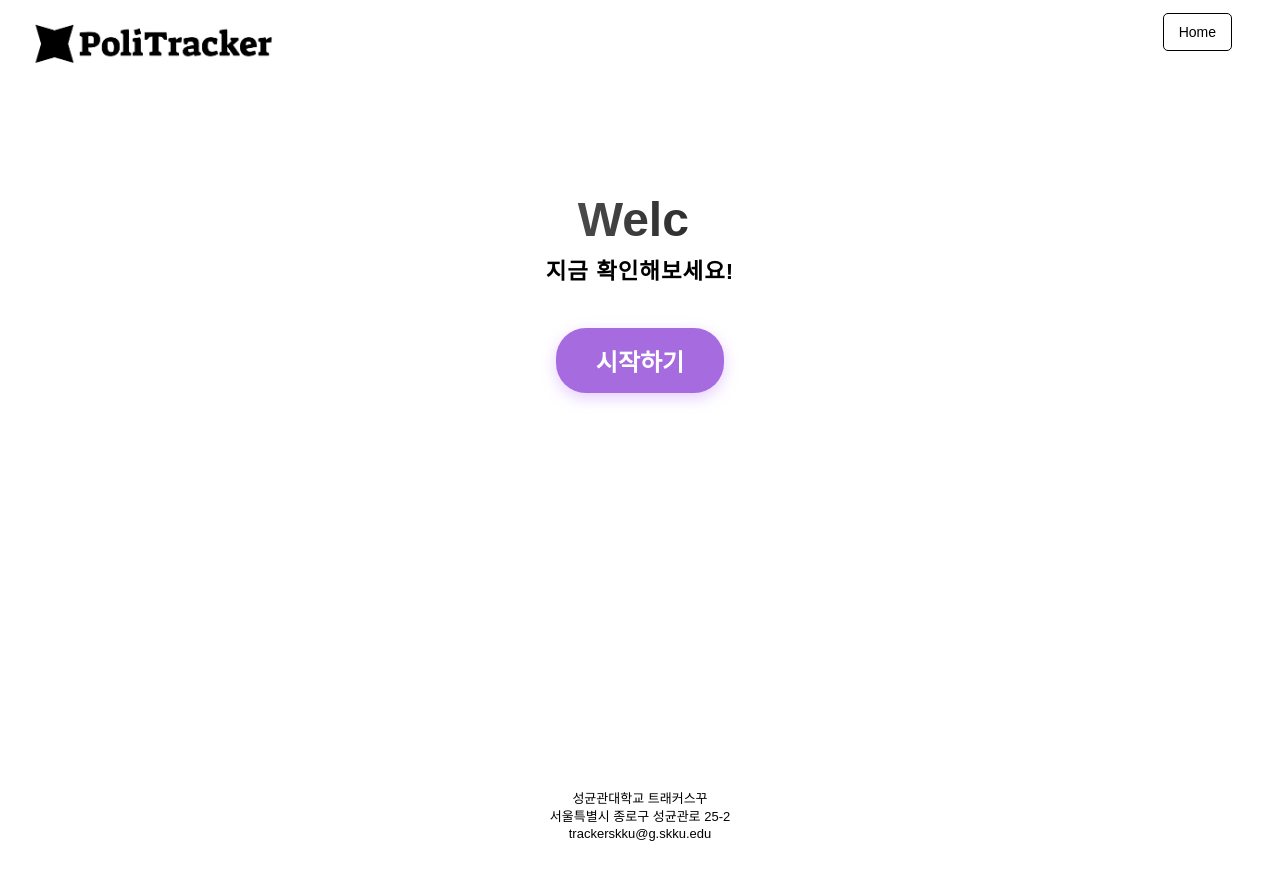
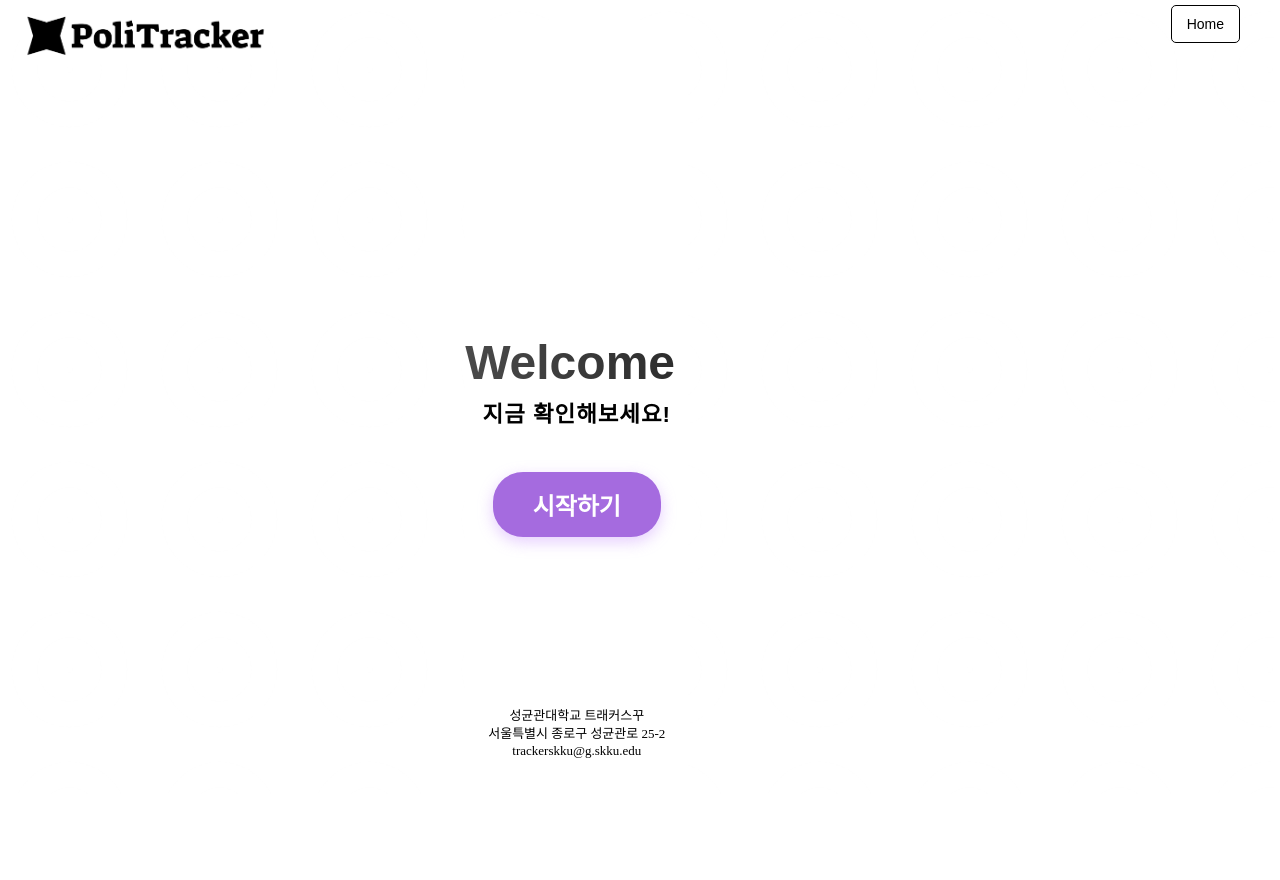
Before and after one commit to Co-Deep-Project/Frontend, a React (Create React App) app in the folder co-deep-frontend(Final)/: page /mbti in a window 1280 px wide. Shown: the top 880 px of the page. Built offline with nearby package versions, Linux system fonts and the light colour scheme.

Commit message:
이전버튼 눌렀을때 답변 지워짐

```diff
--- a/co-deep-frontend(Final)/src/mbti/Mbti.css
+++ b/co-deep-frontend(Final)/src/mbti/Mbti.css
@@ -1,14 +1,15 @@
-/* 상위 컨테이너에서 화면 중앙 배치 */
+/* 전체 화면 컨테이너 */
 .mbti-container {
-    display: flex;
-    justify-content: center; /* 수평 중앙 배치 */
-    align-items: center; /* 수직 중앙 배치 */
-    min-height: 100vh; /* 화면 전체 높이 */
-    background: white;
-    font-family: 'Poppins', sans-serif;
-    padding: 20px;
-    box-sizing: border-box; /* 패딩 포함 크기 계산 */
-  }
+  display: flex;
+  justify-content: center;
+  align-items: center;
+  padding-top: 70px; /* header 높이 + 추가 여백 */
+  min-height: 100vh;
+  background: white;
+  font-family: 'Poppins', sans-serif;
+  position: relative;
+  overflow: auto;
+}
 
   .body {
     overflow-y: auto;
--- a/co-deep-frontend(Final)/src/mbti/Mbti.js
+++ b/co-deep-frontend(Final)/src/mbti/Mbti.js
@@ -1,7 +1,7 @@
 import React, { useState } from "react";
-import StartScreen from "./StartScreen"; // 시작 화면 컴포넌트
-import QuestionScreen from "./QuestionScreen"; // 질문 화면 컴포넌트
-import ResultScreen from "./ResultScreen"; // 결과 화면 컴포넌트
+import StartScreen from "./StartScreen";
+import QuestionScreen from "./QuestionScreen";
+import ResultScreen from "./ResultScreen";
 
 const Mbti = () => {
   const [screen, setScreen] = useState("start");
--- a/co-deep-frontend(Final)/src/mbti/QuestionScreen.css
+++ b/co-deep-frontend(Final)/src/mbti/QuestionScreen.css
@@ -1,15 +1,4 @@
-/* 전체 화면 컨테이너 */
-.mbti-container {
-  display: flex;
-  justify-content: center;
-  align-items: center;
-  padding-top: 70px; /* header 높이 + 추가 여백 */
-  min-height: 100vh;
-  background: white;
-  font-family: 'Poppins', sans-serif;
-  position: relative;
-  overflow: auto;
-}
+
 .question-header {
   position: fixed;
   width: 100%;
@@ -43,7 +32,7 @@
 }
 
 
-/* 추가적으로, 반응형 디자인을 위해 미디어 쿼리를 사용할 수 있습니다 */
+
 @media (max-width: 768px) {
   .mbti-container, .question-box {
     width: 95%;        /* 화면이 작을 때는 너비를 조금 더 늘림 */
@@ -51,10 +40,10 @@
 }
 
 
-/* 진행률 표시 */
+/* 진행률 */
 .progress-wrapper {
-  width: 100%; /* 전체 너비 사용 */
-  margin-bottom: 20px; /* 아래 여백 */
+  width: 100%;
+  margin-bottom: 20px;
 }
 
 
@@ -102,6 +91,7 @@
   word-break:keep-all;
 }
 
+/*버튼 */
 .answerBox {
   display: flex;
   flex-direction: column;
@@ -110,7 +100,7 @@
 
 .answer-button {
   background: #cfc2e9;
-  color: black; /* 텍스트 색상을 흰색으로 변경하여 가시성 향상 */
+  color: black;
   font-size: 1.2rem;
   padding: 20px 30px;
   border: none;
@@ -128,9 +118,8 @@
   transform: scale(0.98);
 }
 
-/* 선택된 버튼의 스타일 */
 .answer-button.selected {
-  background: #b8a6d9;; /* 선택된 버튼의 배경 색상을 더 어두운 색으로 변경 */
+  background: #b8a6d9;;
   color: black;
 }
 
--- a/co-deep-frontend(Final)/src/mbti/QuestionScreen.js
+++ b/co-deep-frontend(Final)/src/mbti/QuestionScreen.js
@@ -131,38 +131,78 @@ const QuestionScreen = ({ onComplete }) => {
         socialProgressive: 0,
         socialConservative: 0
     });
-
+    const [answers, setAnswers] = useState(Array(totalQuestions).fill(null)); // 각 질문의 선택값 기록
     const handleNext = () => {
       if (selectedAnswer === null) {
           alert("선지를 선택해주세요!");
           return;
       }
 
+      // 현재 질문의 점수 유형 계산
+      const scoreType = currentQuestion < 5 ? "economic" :
+          currentQuestion < 10 ? "diplomatic" : "social";
+      const resultType = selectedAnswer === 0 ? "Progressive" : "Conservative";
+
+      // 점수 추가
       const newScores = { ...scores };
-        const scoreType = currentQuestion < 5 ? 'economic' :
-            currentQuestion < 10 ? 'diplomatic' : 'social';
-        const resultType = selectedAnswer === 0 ? 'Progressive' : 'Conservative';
       newScores[scoreType + resultType] += 1;
 
       setScores(newScores);
+
+      // 선택값 기록
+      setAnswers((prevAnswers) => {
+          const updatedAnswers = [...prevAnswers];
+          updatedAnswers[currentQuestion] = selectedAnswer;
+          return updatedAnswers;
+      });
+
       setSelectedAnswer(null);
 
       if (currentQuestion < totalQuestions - 1) {
           setCurrentQuestion(currentQuestion + 1);
       } else {
-            // 마지막 질문이면 완료 안내를 표시
           if (window.confirm("테스트가 끝났습니다. 결과를 보러 가시겠습니까?")) {
-                handleGoToResults(); // 결과 페이지로 이동
+              handleGoToResults();
           }
       }
+
+      console.log("현재 점수 상태:", newScores);
   };
 
   const handlePrevious = () => {
     if (currentQuestion > 0) {
+        // 이전 질문의 선택값 가져오기
+        const prevAnswer = answers[currentQuestion - 1];
+        if (prevAnswer !== null) {
+            // 이전 질문의 점수 유형 계산
+            const scoreType = currentQuestion - 1 < 5 ? "economic" :
+                currentQuestion - 1 < 10 ? "diplomatic" : "social";
+            const resultType = prevAnswer === 0 ? "Progressive" : "Conservative";
+
+            // 점수 차감
+            const newScores = { ...scores };
+            newScores[scoreType + resultType] -= 1;
+
+            setScores(newScores);
+
+            console.log(`질문 ${currentQuestion}의 선택이 점수에서 제거되었습니다.`);
+            console.log("현재 점수 상태:", newScores);
+        }
+
+        // 이전 질문의 선택값 초기화
+        setAnswers((prevAnswers) => {
+            const updatedAnswers = [...prevAnswers];
+            updatedAnswers[currentQuestion - 1] = null; // 이전 선택 제거
+            return updatedAnswers;
+        });
+
+        setSelectedAnswer(null);
         setCurrentQuestion(currentQuestion - 1);
-            setSelectedAnswer(null);
     }
 };
+
+
+
 
     const handleAnswerClick = (index) => {
         setSelectedAnswer(index);
--- a/co-deep-frontend(Final)/src/mbti/StartScreen.css
+++ b/co-deep-frontend(Final)/src/mbti/StartScreen.css
@@ -1,10 +1,10 @@
 .start-screen {
   display: flex;
   flex-direction: column; /* 세로 정렬 */
-  justify-content: flex-start; /* 수직 방향으로 위쪽에 정렬 */
+  justify-content: center; /* 수직 방향으로 중앙 정렬 */
   align-items: center; /* 수평 방향으로 중앙 정렬 */
   height: 100vh; /* 화면 높이를 100%로 설정 */
-  padding-top: 10%; /* 위쪽에 여백 추가 */
+  padding: 0; /* 패딩 제거 */
   background: white; /* 배경색 */
   color: black;
   font-family: "Noto Sans KR", sans-serif;
@@ -20,10 +20,11 @@
   font-weight: bold;
   color: black;
   margin-bottom: 15px;
-  text-align: left; /* 텍스트를 왼쪽 정렬 */
+  text-align: center; /* 텍스트를 중앙 정렬 */
   text-shadow: 0 0 10px rgba(255, 255, 255, 0.8);
   letter-spacing: 2px; /* 글자 간격 넓히기 */
 }
+
 
 /* 서브 텍스트 */
 .sub-heading {
@@ -33,9 +34,7 @@
   margin-bottom: 20px; /* 서브텍스트와 버튼 사이의 간격 */
   letter-spacing: 1px; /* 글자 간격 넓히기 */
   line-height: 1.5; /* 줄 간격 넓히기 */
-  text-align: center; /* 텍스트를 왼쪽 정렬 */
-  margin-bottom: 20px;
-
+  text-align: center; /* 텍스트를 중앙 정렬 */
 }
 
 /* 시작 버튼 */
@@ -50,7 +49,6 @@
   cursor: pointer;
   transition: all 0.3s ease-in-out;
   box-shadow: 0 5px 15px rgba(192, 132, 252, 0.4);
-  align-self: flex-start; /* 버튼을 왼쪽으로 정렬 */
   margin-top: 20px; /* 버튼 위에 여백 추가 */
 }
 
@@ -58,7 +56,6 @@
   font-size: 3rem;
   font-weight: bold;
   margin-bottom: 0.5rem;
-  margin-top: -20px; /* Welcome 텍스트를 위로 올림 */
 }
 
 .start-button:hover {
@@ -84,7 +81,7 @@
 
 .start-footer {
   position: absolute; /* footer를 고정 */
-  bottom: 20%; /* 화면 하단에서 5% 위로 이동 */
+  bottom: 5%; /* 화면 하단에서 약간 위로 이동 */
   width: 100%; /* 너비를 전체로 설정 */
   text-align: center;
   line-height: 1.35;
@@ -95,6 +92,14 @@
   font-size: 13px;
 }
 
+.start-highlight {
+  background: linear-gradient(90deg, #4a4a4a, #2b2b2b); /* 톤다운 블랙 그라디언트 */
+  -webkit-background-clip: text;
+  -webkit-text-fill-color: transparent; /* 텍스트에 그라디언트 적용 */
+}
+
+
+
 /* 배경 애니메이션 효과 */
 @keyframes moveBackground {
   from {
--- a/co-deep-frontend(Final)/src/mbti/StartScreen.js
+++ b/co-deep-frontend(Final)/src/mbti/StartScreen.js
@@ -1,7 +1,6 @@
 import React from "react";
 import "./StartScreen.css"; // 시작 화면 스타일링
 import { motion } from "framer-motion";
-import styles from "./StartScreen.module.css";
 import { Typewriter } from "react-simple-typewriter";
 import { useNavigate } from "react-router-dom";
 import logo from '../assets/polilogo.png';
@@ -37,7 +36,7 @@ const StartScreen = () => {
           >
             <h1 className="start-title">
               {" "}
-              <span className={styles.highlight}>
+              <span className="start-highlight">
                 <Typewriter
                   words={["정치 성향 테스트에 오신 것을 환영합니다", "Welcome!!"]}
                   loop={Infinity}
--- a/co-deep-frontend(Final)/src/mbti/StartScreen.module.css
+++ /dev/null
@@ -1,5 +0,0 @@
-.highlight {
-    background: linear-gradient(90deg, #4a4a4a, #2b2b2b); /* 톤다운 블랙 그라디언트 */
-    -webkit-background-clip: text;
-    -webkit-text-fill-color: transparent; /* 텍스트에 그라디언트 적용 */
-}
```
Lines whose indentation alone changed are shown as unchanged.
